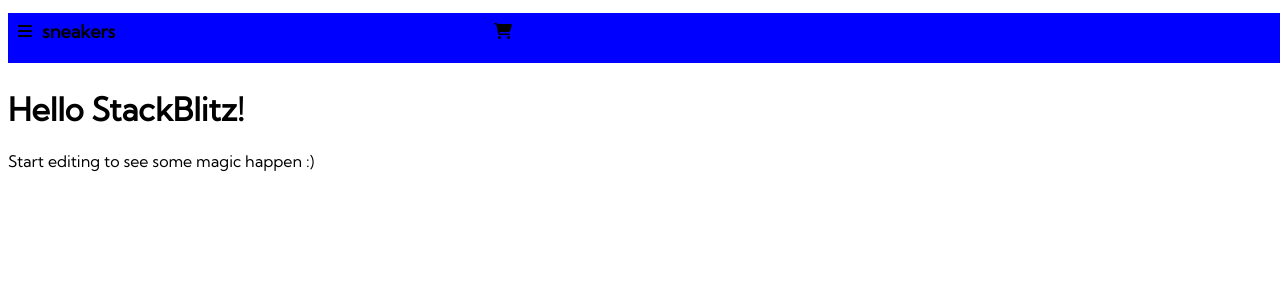
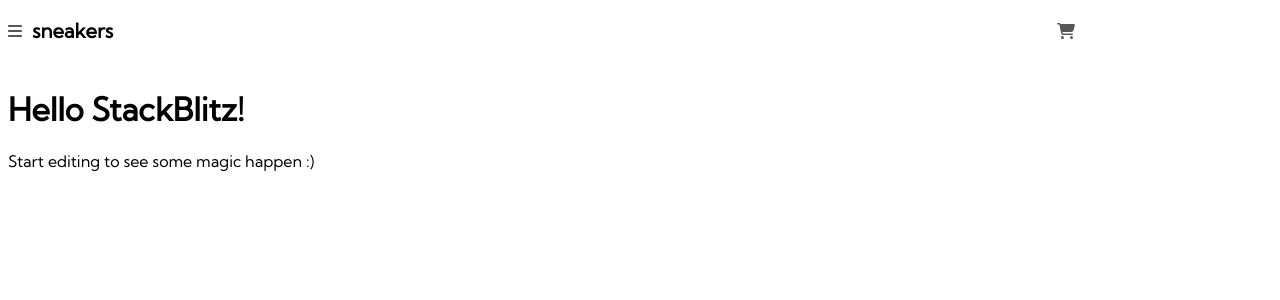
Before and after one commit to kass8mal8/Frontend-Mentor-shopping-web-challenge, a React (Create React App) app: page / in a window 1280 px wide. Shown: the top 300 px of the page. Built offline with nearby package versions, Linux system fonts and the light colour scheme.

Commit message:
2 files modified

```diff
--- a/src/Header.js
+++ b/src/Header.js
@@ -8,7 +8,7 @@ const Header =()=>{
     <div>
         <div className="h-div">
         <FontAwesomeIcon icon={faBars} className="h-div--bars"></FontAwesomeIcon><p>sneakers</p>
-        <FontAwesomeIcon icon={faCartShopping} className="h-div--car"></FontAwesomeIcon>
+        <FontAwesomeIcon icon={faCartShopping} className="h-div--cart"></FontAwesomeIcon>
         </div>
     </div>
   )
--- a/src/style.css
+++ b/src/style.css
@@ -1,19 +1,26 @@
 body{
   font-family: 'Kumbh sans';
+  font-size: 16px;
 }
 .h-div{
   display: inline-flex;
   width:100%;
-  background: blue;
   height: 30px;
   padding:10px;
-  margin:5px auto;
+  margin:5px -10px;
 
 }
 .h-div p{
-  font-size: large;
-  font-weight: bolder;
-  margin-top: -3px;
-  margin-right:30% ;
+  font-size: 20px;
+  font-weight: 900;
+  margin-top: -5px;
   margin-left: 10px;
 }
+.h-div--cart{
+  opacity:65%;
+  position: absolute;
+  right: 16%;
+}
+.h-div--bars{
+  opacity: 65%;
+}
```
